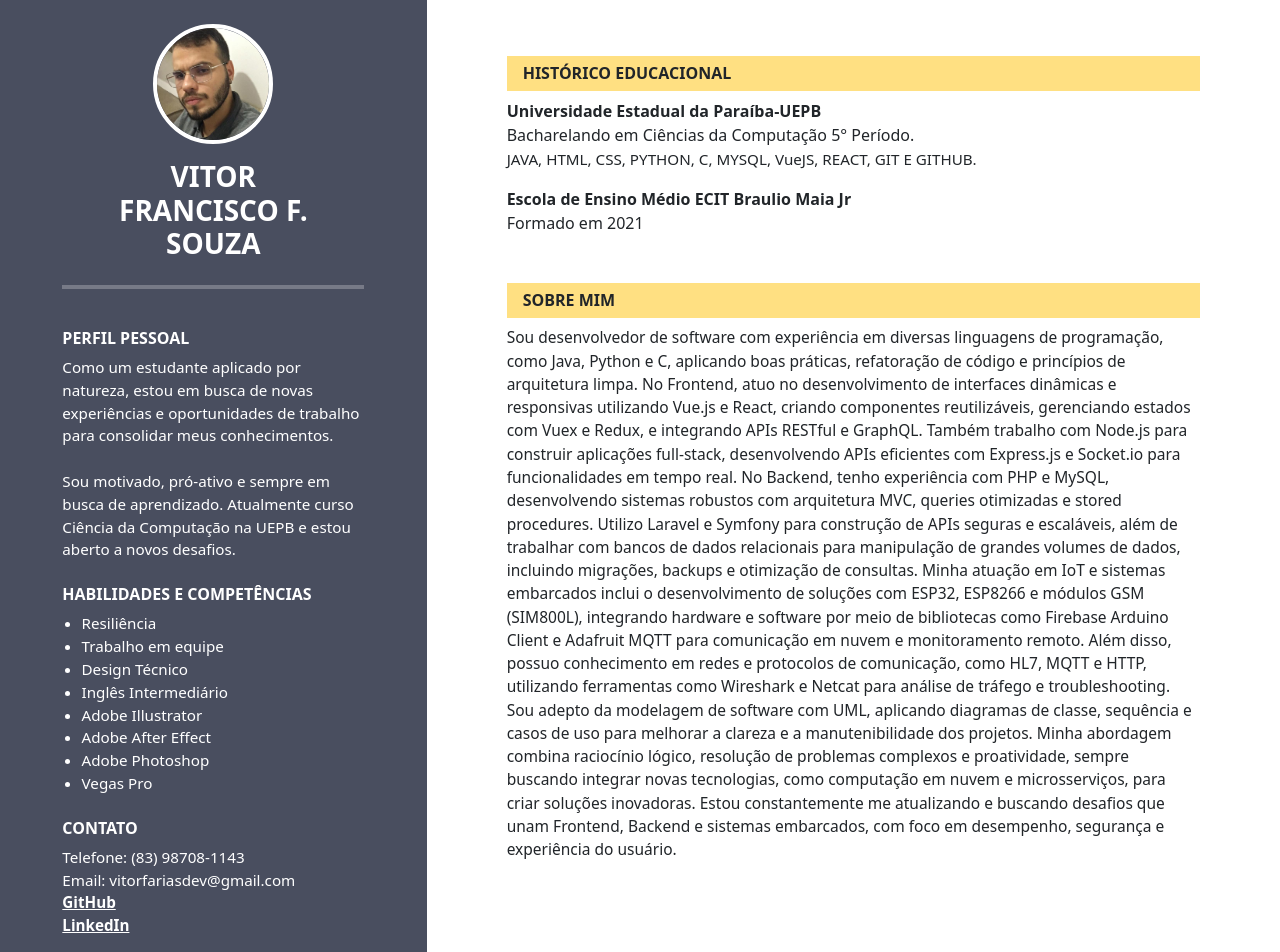
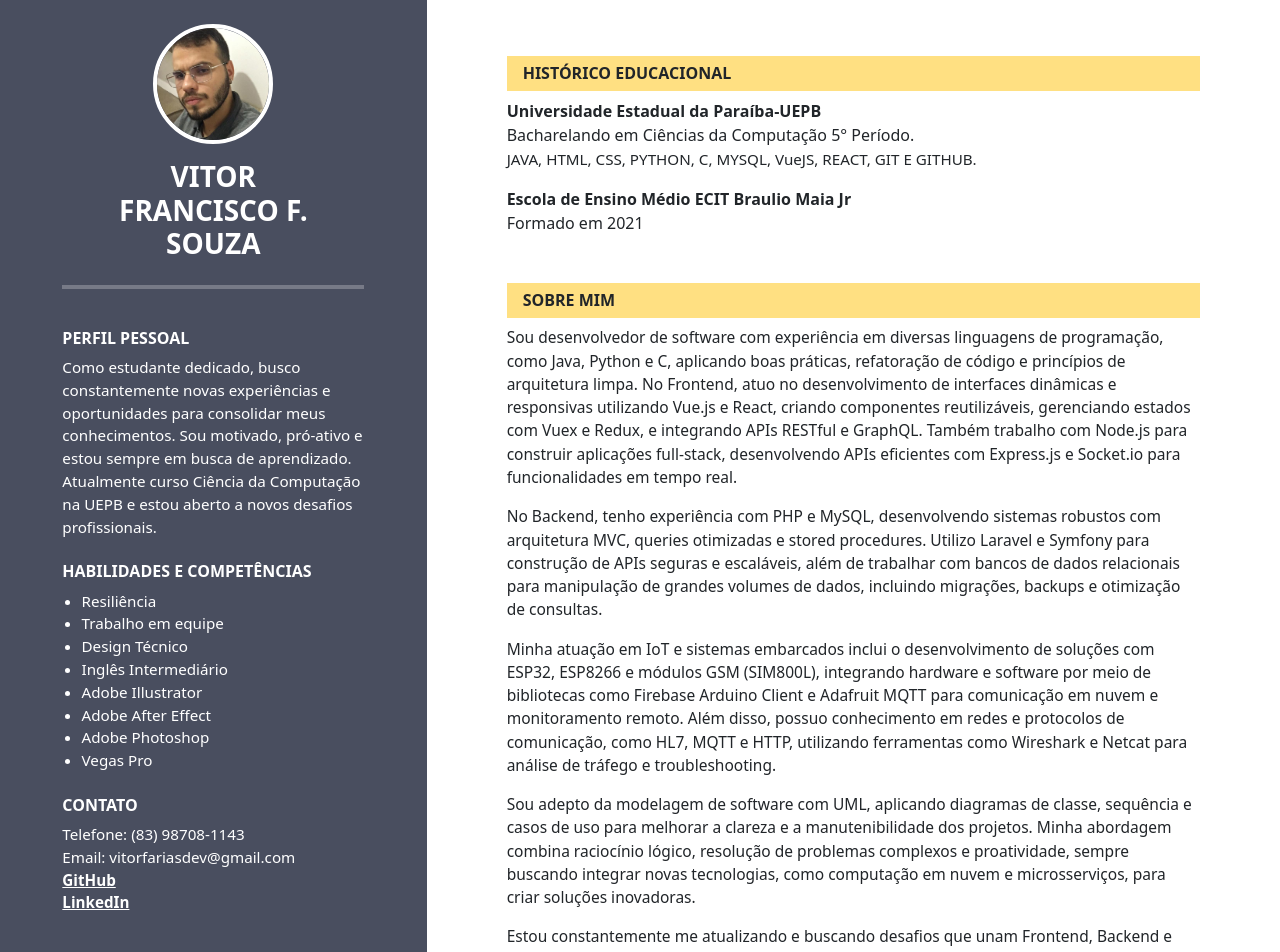
Before and after one commit to FranciscoKoder/meu-curriculo, a React (Vite) app: page / in a window 1280 px wide. Shown: the top 952 px of the page. Built offline with nearby package versions, Linux system fonts and the light colour scheme.

Commit message:
feat: atualizar descrição do perfil pessoal e habilidades na página inicial

```diff
--- a/src/pages/PageOne.jsx
+++ b/src/pages/PageOne.jsx
@@ -18,10 +18,7 @@ function PageOne() {
                     <div className="w-75">
                         <h6 className="fw-bold mt-4">PERFIL PESSOAL</h6>
                         <p style={{ fontSize: '0.95rem' }}>
-                            Como um estudante aplicado por natureza, estou em busca de novas
-                            experiências e oportunidades de trabalho para consolidar meus conhecimentos.
-                            <br /><br />
-                            Sou motivado, pró-ativo e sempre em busca de aprendizado. Atualmente curso Ciência da Computação na UEPB e estou aberto a novos desafios.
+                            Como estudante dedicado, busco constantemente novas experiências e oportunidades para consolidar meus conhecimentos. Sou motivado, pró-ativo e estou sempre em busca de aprendizado. Atualmente curso Ciência da Computação na UEPB e estou aberto a novos desafios profissionais.
                         </p>
                         <h6 className="fw-bold mt-4">HABILIDADES E COMPETÊNCIAS</h6>
                         <ul className="mb-2" style={{ fontSize: '0.95rem', paddingLeft: '1.2rem' }}>
@@ -48,7 +45,8 @@ function PageOne() {
                                     GitHub
                                 </a>
                             </div>
-                            <div>                                <a
+                            <div>
+                                <a
                                     href="https://www.linkedin.com/in/vitor-fariasprogram/"
                                     target="_blank"
                                     rel="noopener noreferrer"
@@ -83,13 +81,17 @@ function PageOne() {
                                 <h6 className="fw-bold bg-warning bg-opacity-50 mb-2 py-2 px-3">SOBRE MIM</h6>
                                 <p style={{ fontSize: '0.97rem' }}>
                                     Sou desenvolvedor de software com experiência em diversas linguagens de programação, como Java, Python e C, aplicando boas práticas, refatoração de código e princípios de arquitetura limpa. No Frontend, atuo no desenvolvimento de interfaces dinâmicas e responsivas utilizando Vue.js e React, criando componentes reutilizáveis, gerenciando estados com Vuex e Redux, e integrando APIs RESTful e GraphQL. Também trabalho com Node.js para construir aplicações full-stack, desenvolvendo APIs eficientes com Express.js e Socket.io para funcionalidades em tempo real.
-
+                                </p>
+                                <p style={{ fontSize: '0.97rem' }}>
                                     No Backend, tenho experiência com PHP e MySQL, desenvolvendo sistemas robustos com arquitetura MVC, queries otimizadas e stored procedures. Utilizo Laravel e Symfony para construção de APIs seguras e escaláveis, além de trabalhar com bancos de dados relacionais para manipulação de grandes volumes de dados, incluindo migrações, backups e otimização de consultas.
-
+                                </p>
+                                <p style={{ fontSize: '0.97rem' }}>
                                     Minha atuação em IoT e sistemas embarcados inclui o desenvolvimento de soluções com ESP32, ESP8266 e módulos GSM (SIM800L), integrando hardware e software por meio de bibliotecas como Firebase Arduino Client e Adafruit MQTT para comunicação em nuvem e monitoramento remoto. Além disso, possuo conhecimento em redes e protocolos de comunicação, como HL7, MQTT e HTTP, utilizando ferramentas como Wireshark e Netcat para análise de tráfego e troubleshooting.
-
+                                </p>
+                                <p style={{ fontSize: '0.97rem' }}>
                                     Sou adepto da modelagem de software com UML, aplicando diagramas de classe, sequência e casos de uso para melhorar a clareza e a manutenibilidade dos projetos. Minha abordagem combina raciocínio lógico, resolução de problemas complexos e proatividade, sempre buscando integrar novas tecnologias, como computação em nuvem e microsserviços, para criar soluções inovadoras.
-
+                                </p>
+                                <p style={{ fontSize: '0.97rem' }}>
                                     Estou constantemente me atualizando e buscando desafios que unam Frontend, Backend e sistemas embarcados, com foco em desempenho, segurança e experiência do usuário.
                                 </p>
                             </div>
```
Lines whose indentation alone changed are shown as unchanged.
